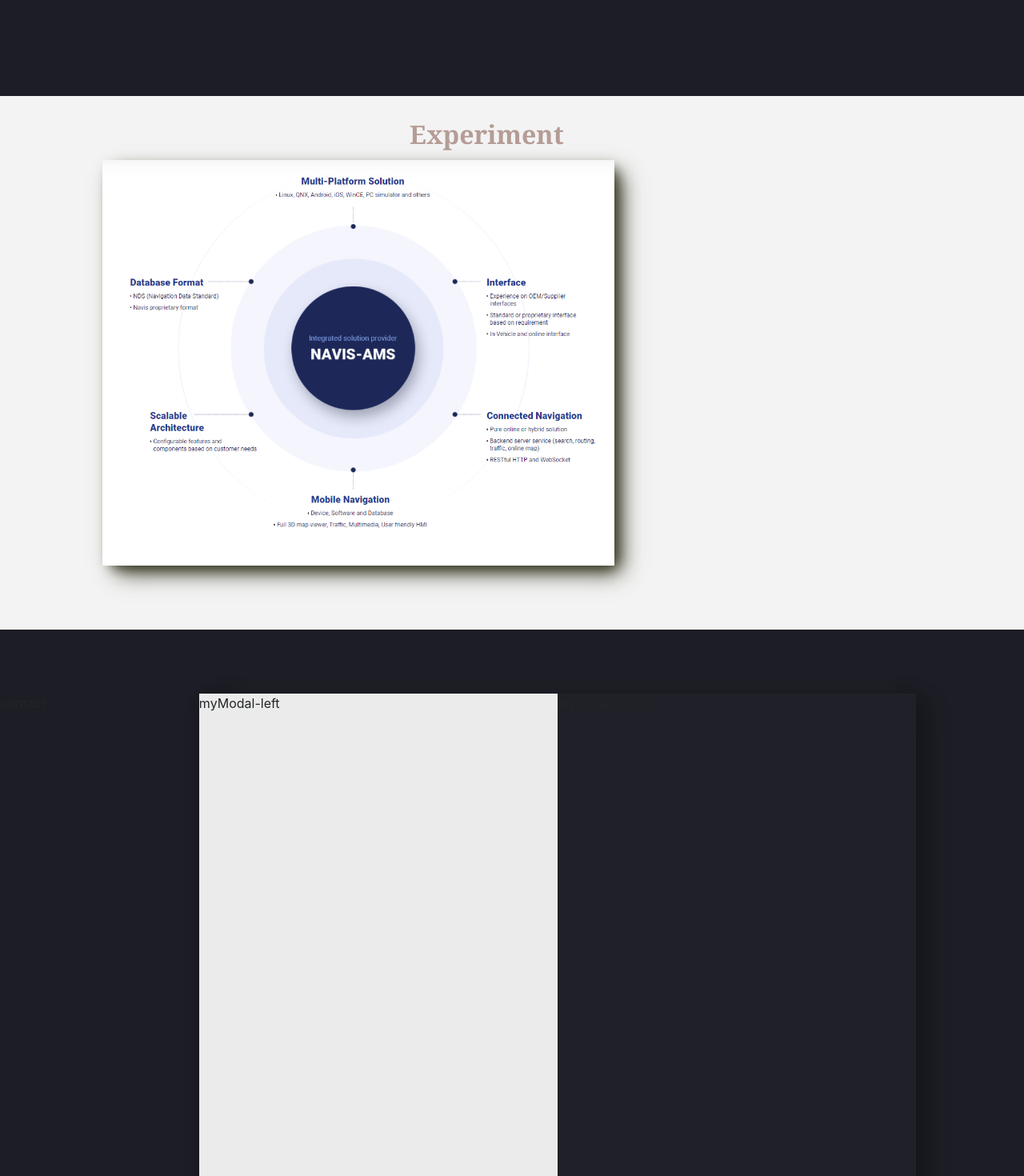
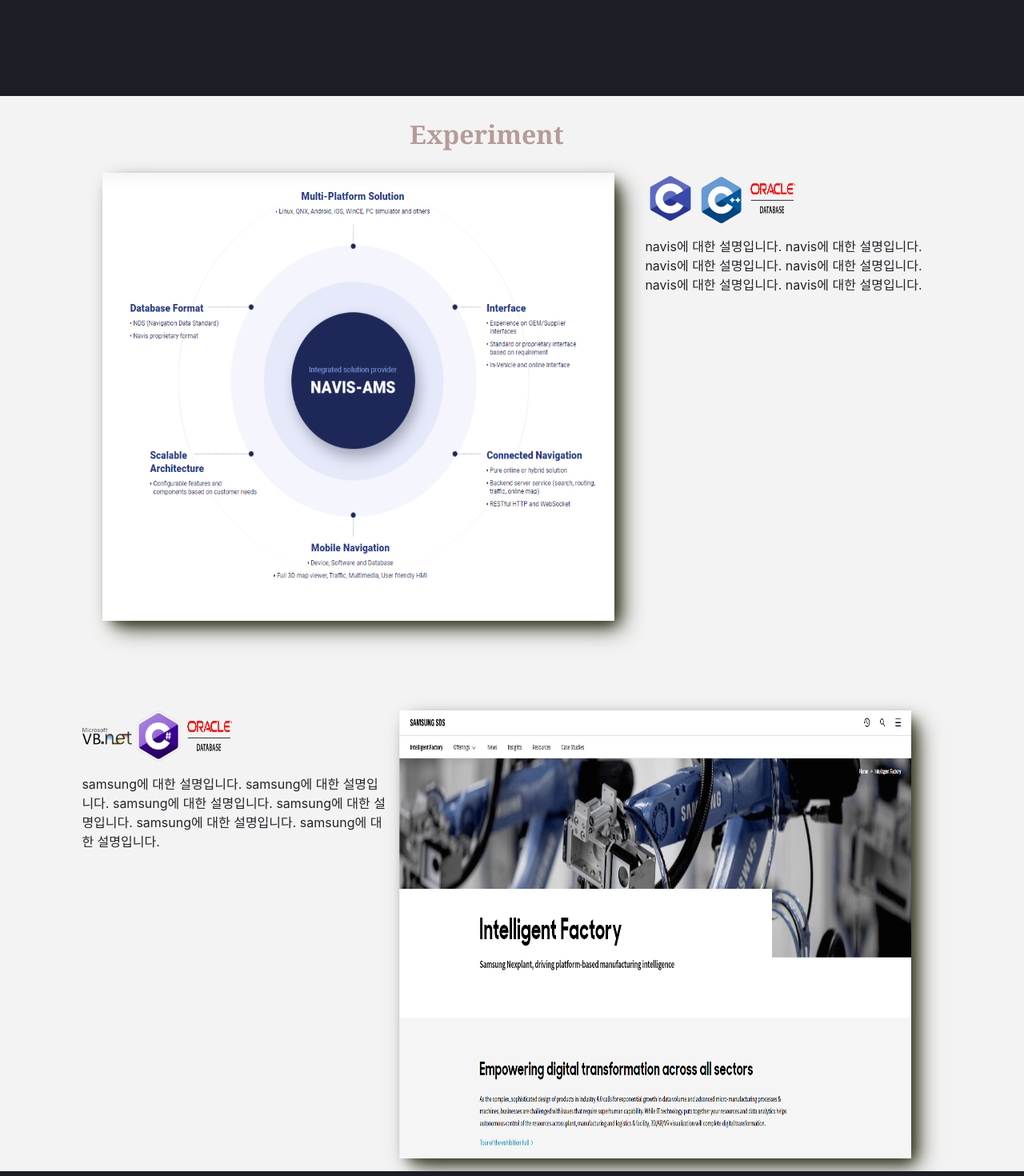
Before and after one commit to chhun93/introduce, a React (Create React App) app: page / in a window 1280 px wide. Shown: the part 760-2230 px from the top of the page at 80% size. Built offline with nearby package versions, Linux system fonts and the light colour scheme.

Commit message:
description 모듈

```diff
--- /dev/null
+++ b/src/Components/Description.js
@@ -0,0 +1,14 @@
+import { Component } from "react";
+
+import "../Styles/Description.css";
+
+export default class Description extends Component {
+  render() {
+    const { skillSet, contentText, whatWork } = this.props;
+
+    return (<div className="description">
+        {skillSet}
+        {contentText}
+    </div>);
+  }
+}
--- a/src/Components/LoadImg.js
+++ b/src/Components/LoadImg.js
@@ -12,19 +12,14 @@
 
     const whatItem = (
       <img
-        src={"/Images/" + path + ".png"}
+        src={process.env.PUBLIC_URL + "/Images/" + path + ".png"}
         className={what + "_img " + what + "_" + this.isOddNumId(id)}
         id={path + "_" + id}
         alt={path}
         key={path + "_" + id}
       />
     );
-    console.log("src : /Images/" + path + ".png");
-    console.log(
-      "className : " + what + "_img " + what + "_" + this.isOddNumId(id)
-    );
-    console.log("id : " + path + "_" + id);
-    console.log("alt : " + path);
+
     return <div className={what}>{whatItem}</div>;
   }
 }
--- a/src/Pages/Experiment.js
+++ b/src/Pages/Experiment.js
@@ -1,6 +1,7 @@
 import { Component } from "react";
 
 import LoadImg from "../Components/LoadImg";
+import Description from "../Components/Description";
 import "../Styles/Experiment.css";
 
 export default class Experiment extends Component {
@@ -12,22 +13,39 @@
             <p className="experiments text1">Experiment</p>
 
             <div className="navis">
-              <LoadImg what="work" path="navisAMS" id="0" />
-              </div>
-              {/* <div className="skill-images">
+              <a
+                href="https://www.navis-ams.com/"
+                target="_blank"
+                rel="noopener noreferrer"
+              >
+                <LoadImg what="work" path="navisAMS" id="0" />
+              </a>
+              <Description skillSet= {<div className="skill-images">
                 <LoadImg what="skill" path="language_C" id="0" />
                 <LoadImg what="skill" path="language_Cpp" id="0" />
                 <LoadImg what="skill" path="database_Oracle" id="0" />
-              </div>
+              </div>}
+              contentText="navis에 대한 설명입니다. navis에 대한 설명입니다.
+              navis에 대한 설명입니다. navis에 대한 설명입니다.
+              navis에 대한 설명입니다. navis에 대한 설명입니다. "/>
             </div>
-            <div className="sds">
-              <LoadImg what="work" path="samsungSDS" id="1" />
-              <div className="skill-images">
-                <LoadImg what="skill" path="language_C" id="1" />
-                <LoadImg what="skill" path="language_Cpp" id="1" />
+            <div className="samsung">
+              <Description skillSet={<div className="skill-images">
+                <LoadImg what="skill" path="frame_Vb" id="1" />
+                <LoadImg what="skill" path="language_Cs" id="1" />
                 <LoadImg what="skill" path="database_Oracle" id="1" />
-              </div>
-            </div> */}
+              </div>}
+              contentText="samsung에 대한 설명입니다. samsung에 대한 설명입니다.
+              samsung에 대한 설명입니다. samsung에 대한 설명입니다.
+              samsung에 대한 설명입니다. samsung에 대한 설명입니다. "/>
+              <a
+                href="https://www.samsungsds.com/en/manufacturing/manufacturing.html"
+                target="_blank"
+                rel="noopener noreferrer"
+              >
+                <LoadImg what="work" path="samsungSDS" id="1" />
+              </a>
+            </div>
           </div>
         </div>
       </div>
--- /dev/null
+++ b/src/Styles/Description.css
@@ -0,0 +1,11 @@
+.description{
+    display: grid;
+    grid-template-rows: 10vh 62vh;
+    grid-template-columns: 30vw;
+    height: 70vh;
+    margin: 12vh 0 0 3vw;
+}
+.skill-images{
+    display: inline-flex;
+
+}
--- a/src/Styles/Experiment.css
+++ b/src/Styles/Experiment.css
@@ -10,6 +10,13 @@
     font-weight: 600;
     font-size: xx-large;
     color: #b59c96;
-    margin-top:3vh;
-    margin-left: 40vw;
+
+    margin : 3vh 0 2vh 40vw;
 }
+.navis{
+  display: inline-flex;
+}
+.samsung{
+  display: inline-flex;
+  margin-left: 5vw;
+}
--- a/src/Styles/LoadImg.css
+++ b/src/Styles/LoadImg.css
@@ -2,10 +2,10 @@
     resize: both;
     float: center;
     width: 50vw;
-    height: auto;
+    height: 70vh;
 
-    margin-top: 10vh;
-    margin-bottom: 10vh;
+    margin : 12vh 0 2vh 0;
+
     box-shadow: 13px 13px 27px -5px #3d3d2c,
         8px 8px 16px -8px #4e4e3b,
         6px 6px 16px -6px #68684b;
@@ -15,21 +15,17 @@
     cursor: pointer;
 }
 
-.work_even {
+.work_even{
     margin-left: 10vw;
 }
 
 .work_odd {
-    margin-left: 40vw;
+    margin-left: 1vw;
 }
 
 .skill_img {
     resize: both;
     float: center;
-    width: 7vw;
-    height: 7vw;
+    width: 5vw;
+    height: 5vw;
 }
-
-.skill-images{
-    display: inline-flex;
-}
```
Also changed, not shown: public/Images/samsungSDS.png.
